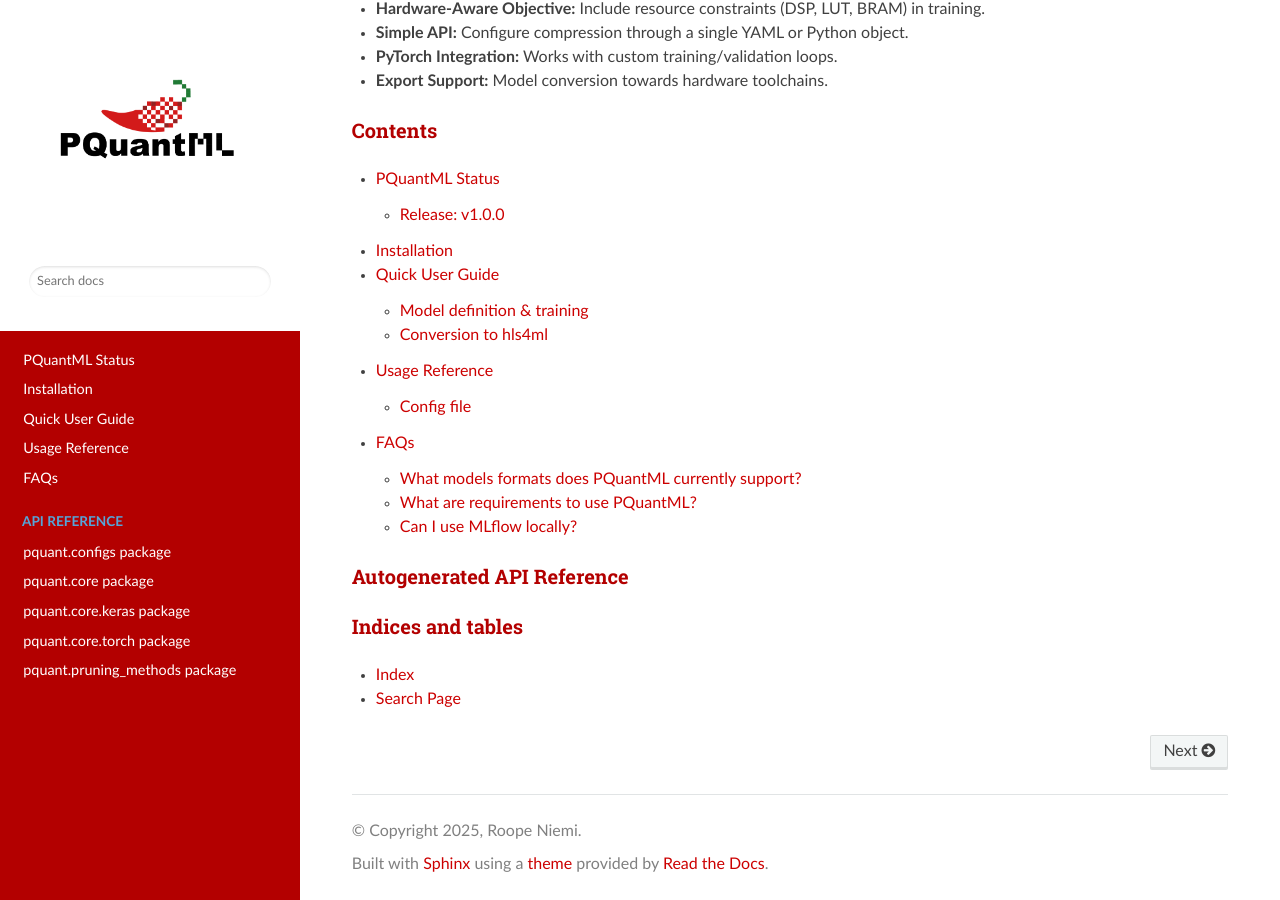
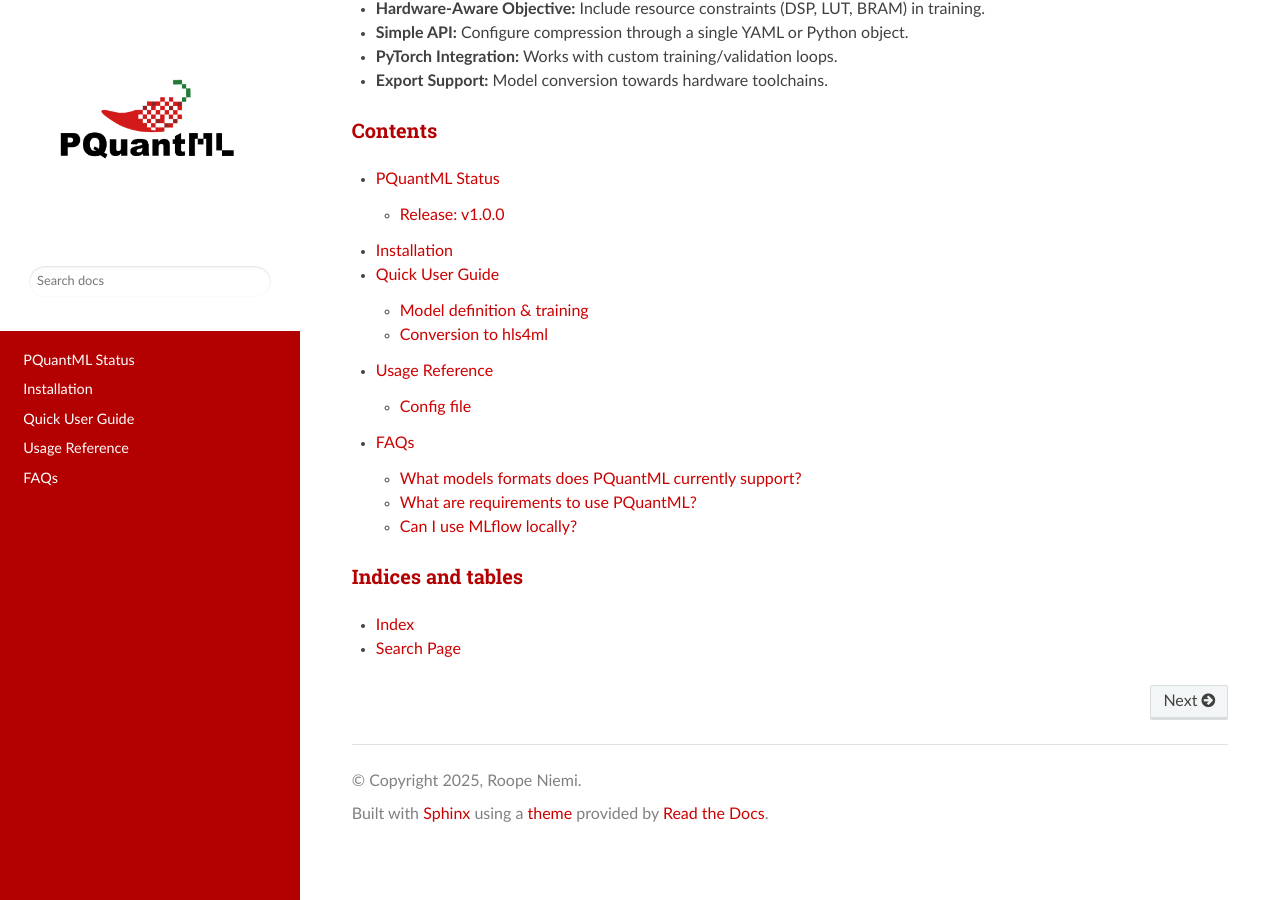
Before and after one commit to nroope/PQuant, a Sphinx documentation site: the page built from docs/source/index.rst, in a window 1280 px wide and 900 px high, scrolled down 882 px. Built offline with Sphinx 7.4.7 and the Read the Docs theme 3.1.0, drawn with Linux system fonts in a browser that asks for light colours.

Commit message:
Modified files location

```diff
--- a/docs/source/autodoc/modules.rst
+++ /dev/null
@@ -1,7 +0,0 @@
-pquant
-======
-
-.. toctree::
-   :maxdepth: 4
-
-   pquant
--- a/docs/source/autodoc/pquant.configs.rst
+++ /dev/null
@@ -1,10 +0,0 @@
-pquant.configs package
-======================
-
-Module contents
----------------
-
-.. automodule:: pquant.configs
-   :members:
-   :show-inheritance:
-   :undoc-members:
--- a/docs/source/autodoc/pquant.core.rst
+++ /dev/null
@@ -1,54 +0,0 @@
-pquant.core package
-===================
-
-Subpackages
------------
-
-.. toctree::
-   :maxdepth: 4
-
-   pquant.core.keras
-   pquant.core.torch
-
-Submodules
-----------
-
-pquant.core.constants module
-----------------------------
-
-.. automodule:: pquant.core.constants
-   :members:
-   :show-inheritance:
-   :undoc-members:
-
-pquant.core.finetuning module
------------------------------
-
-.. automodule:: pquant.core.finetuning
-   :members:
-   :show-inheritance:
-   :undoc-members:
-
-pquant.core.quantizer\_functions module
----------------------------------------
-
-.. automodule:: pquant.core.quantizer_functions
-   :members:
-   :show-inheritance:
-   :undoc-members:
-
-pquant.core.utils module
-------------------------
-
-.. automodule:: pquant.core.utils
-   :members:
-   :show-inheritance:
-   :undoc-members:
-
-Module contents
----------------
-
-.. automodule:: pquant.core
-   :members:
-   :show-inheritance:
-   :undoc-members:
--- a/docs/source/autodoc/pquant.rst
+++ /dev/null
@@ -1,20 +0,0 @@
-pquant package
-==============
-
-Subpackages
------------
-
-.. toctree::
-   :maxdepth: 4
-
-   pquant.configs
-   pquant.core
-   pquant.pruning_methods
-
-Module contents
----------------
-
-.. automodule:: pquant
-   :members:
-   :show-inheritance:
-   :undoc-members:
--- a/docs/source/index.rst
+++ b/docs/source/index.rst
@@ -54,15 +54,6 @@
    reference
    faq
 
-Autogenerated API Reference
-===========================
-
-.. toctree::
-   :hidden:
-   :glob:
-   :caption: API Reference
-
-   autodoc/pquant.*
 
 Indices and tables
 ==================
```
Also changed, not shown: docs/source/autodoc/pquant.core.keras.rst (deleted, +0 -45 lines), docs/source/autodoc/pquant.core.torch.rst (deleted, +0 -61 lines), docs/source/autodoc/pquant.pruning_methods.rst (deleted, +0 -85 lines).
